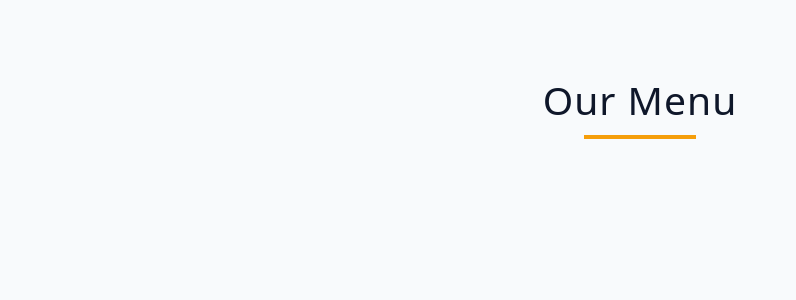
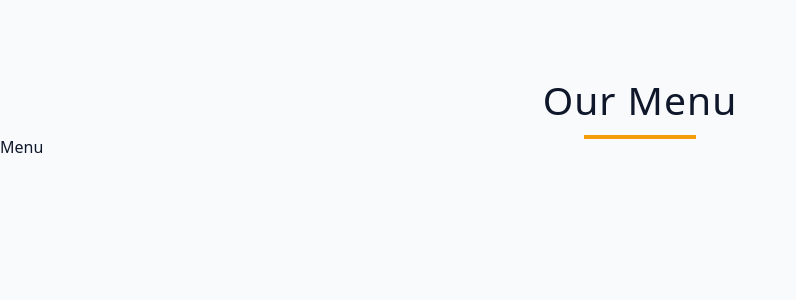
Before and after one commit to isnendyankp/cafemenu, a React (Vite) app: page / in a window 1280 px wide. Shown: the top 300 px of the page, without its empty margins (0-796 px from the left). Built offline with nearby package versions, Linux system fonts and the light colour scheme.

Commit message:
s7-197:Pass in Menu with items prop

```diff
--- a/src/App.jsx
+++ b/src/App.jsx
@@ -1,6 +1,7 @@
 import { useState } from 'react';
 import menu from './data';
 import Title from './Title';
+import Menu from './Menu';
 
 const App = () => {
   const [menuItems, setMenuItems] = useState(menu);
@@ -8,6 +9,7 @@ const App = () => {
     <main>
       <section className="menu">
         <Title text='our menu'/>
+        <Menu items={menuItems}/>
       </section>
     </main>
   );
@@ -22,3 +24,4 @@ export default App;
 // - s7-197:cr8 menuItems useState
 // - s7-197:import useState from react
 // - s7-197:import menu from data
+// - s7-197:Pass in Menu with items prop
```
